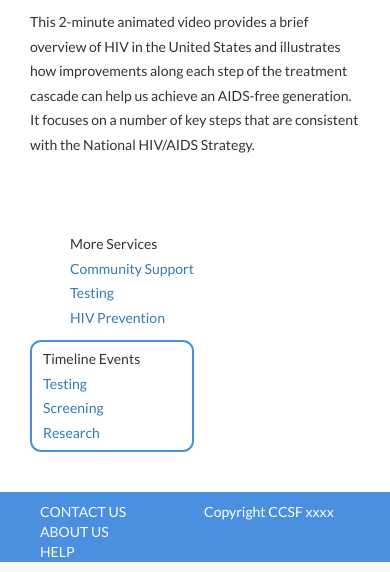
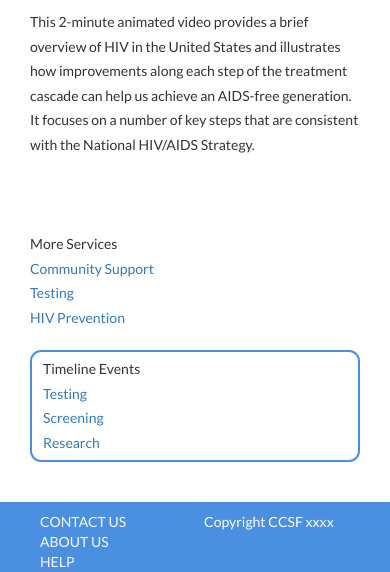
Before and after one commit to RadBitt/HIV-Timeline, a PHP site: page /videos.php in a window 390 px wide; the page is wider, and only the part inside the window is pictured. Shown: the part 1515-2087 px from the top of that part. Run offline with PHP 8.4, Linux system fonts and the light colour scheme.

Commit message:
Removed Typo

```diff
--- a/static/css/main.css
+++ b/static/css/main.css
@@ -63,7 +63,7 @@ ul {
   display: table;
   /*margin: 0 auto;*/
 }
-w
+
 .more-services ul, .external-links {
   margin: 0;
   padding: 0 0px 20px 0px;
--- a/videos.php
+++ b/videos.php
@@ -27,8 +27,7 @@
 
 		</div>
 
-		<div class="right-section col-md-6 col-sm-12">
-			<div class="more-services">
+		<div class="more-services col-md-3">
 			<ul>More Services
 				<li><a href="support<?php echo $ext ?>">Community Support</a></li>
 				<li><a href="testing<?php echo $ext ?>">Testing</a></li>
@@ -36,6 +35,7 @@
 			</ul>
 		</div>
 
+		<div class="timeline-events-container col-md-3">
 			<div class="centerBlock">
 				<ul class="timeline-events">Timeline Events
 					<li><a href="#">Testing</a></li>
@@ -43,7 +43,8 @@
 					<li><a href="#">Research</a></li>
 				</ul>
 			</div>
-		</div> <!-- end right-section -->
+		</div>
+	<!-- end right-section -->
 	</div>
 	<!-- end body html -->
 
```
Lines whose indentation alone changed are shown as unchanged.
